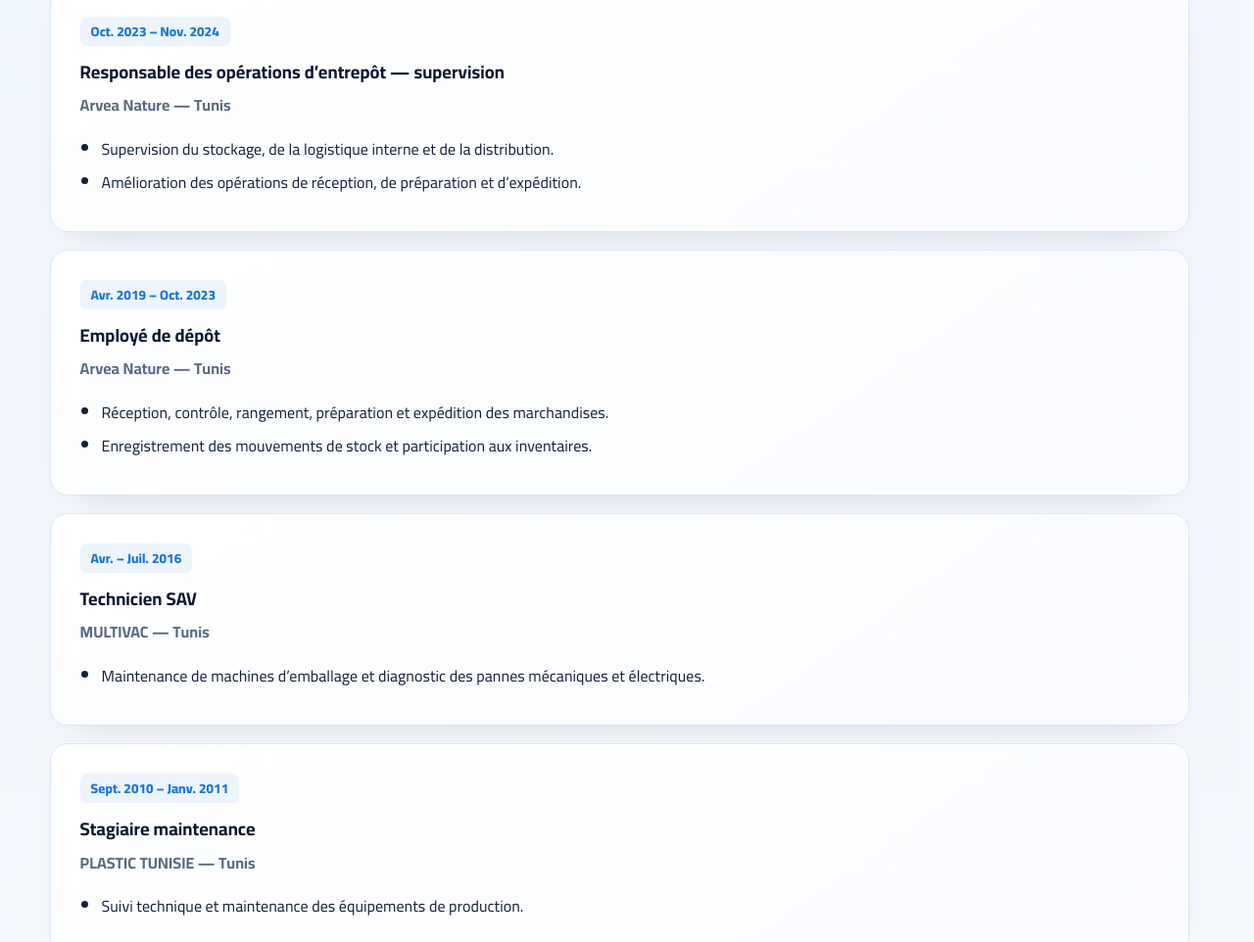
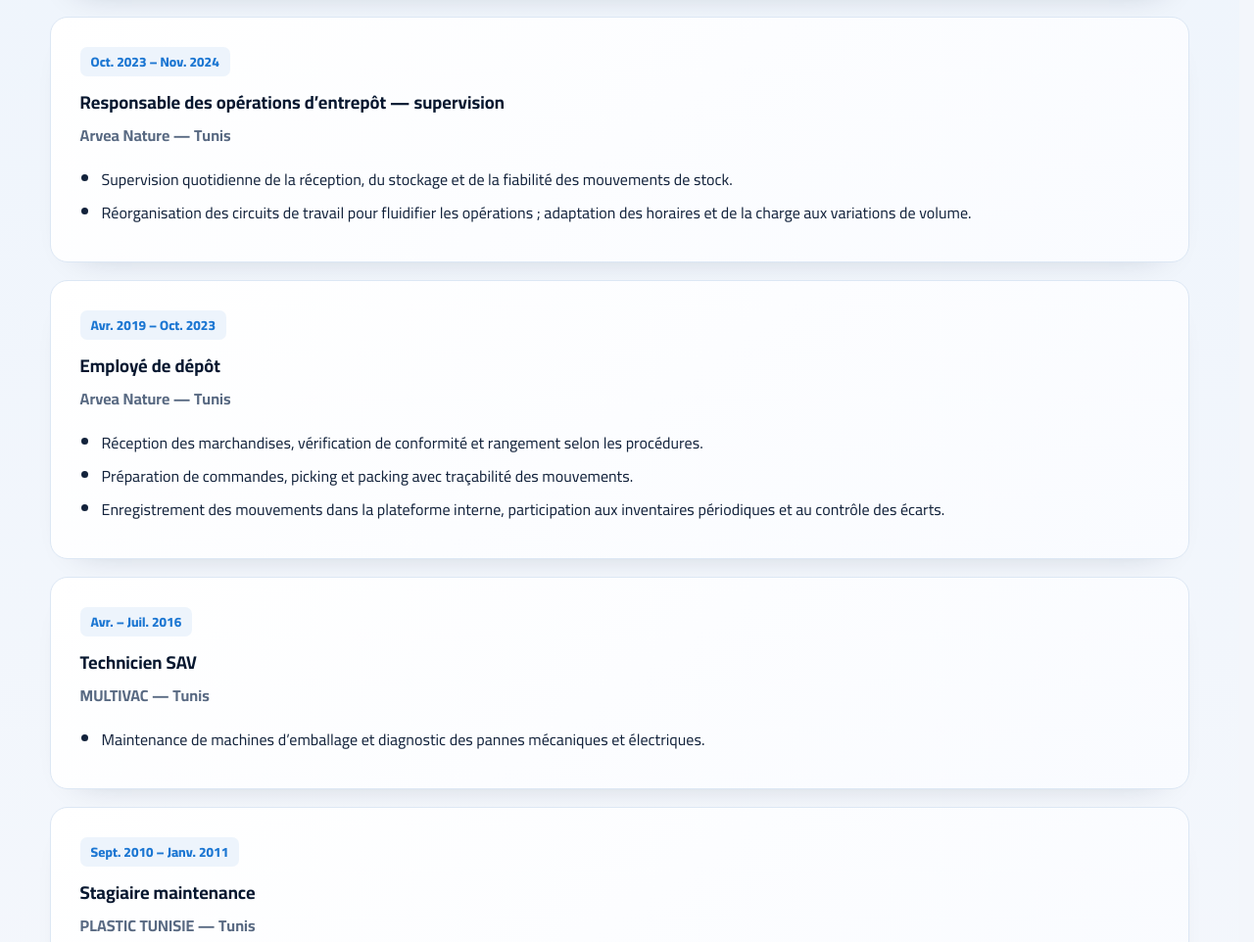
Before and after one commit to jouinibelhassen715-cmd/jouinibelhassen715-cmd.github.io, a plain HTML site: page index.html in a window 1280 px wide. Shown: the part 1838-2800 px from the top of the page at 98% size. Drawn offline with Linux system fonts and the light colour scheme.

Commit message:
Align portfolio with Canadian CV details

```diff
--- a/index.html
+++ b/index.html
@@ -694,12 +694,12 @@ footer{padding:28px 0!important;color:#64748b!important}
       heroContact: "Me contacter",
       stats: [
         ["≈ 8 ans", "d’expérience en entrepôt"],
-        ["2 ans", "en postes de responsabilité"],
+        ["2+ ans", "en supervision"],
         ["150–250", "commandes reçues / jour (normal)"],
         ["800", "commandes reçues / jour (pointe)"]
       ],
       aboutTitle: "Profil professionnel",
-      about: "Gestionnaire de stocks avec près de 8 ans d’expérience en entrepôt à fort volume, dont 2 ans à des postes de responsabilité. Fiabilisation des stocks par les inventaires réguliers et l’analyse des écarts, suivi des indicateurs sur Excel et Google Sheets, et encadrement quotidien de l’équipe dans le respect des règles de sécurité.",
+      about: "Gestionnaire de stocks avec près de 8 ans d’expérience en entreposage et distribution, dont plus de 2 ans à des postes de supervision. Expérience en réception, contrôle des stocks, inventaires périodiques, rapprochement des écarts et traçabilité. Habitué à encadrer une équipe de plancher, répartir les tâches et adapter les priorités aux volumes et aux délais.",
       expTitle: "Expérience professionnelle",
       jobs: [
         {
@@ -718,8 +718,8 @@ footer{padding:28px 0!important;color:#64748b!important}
           title: "Responsable des opérations d’entrepôt — supervision",
           company: "Arvea Nature — Tunis",
           bullets: [
-            "Supervision du stockage, de la logistique interne et de la distribution.",
-            "Amélioration des opérations de réception, de préparation et d’expédition."
+            "Supervision quotidienne de la réception, du stockage et de la fiabilité des mouvements de stock.",
+            "Réorganisation des circuits de travail pour fluidifier les opérations ; adaptation des horaires et de la charge aux variations de volume."
           ]
         },
         {
@@ -727,8 +727,9 @@ footer{padding:28px 0!important;color:#64748b!important}
           title: "Employé de dépôt",
           company: "Arvea Nature — Tunis",
           bullets: [
-            "Réception, contrôle, rangement, préparation et expédition des marchandises.",
-            "Enregistrement des mouvements de stock et participation aux inventaires."
+            "Réception des marchandises, vérification de conformité et rangement selon les procédures.",
+            "Préparation de commandes, picking et packing avec traçabilité des mouvements.",
+            "Enregistrement des mouvements dans la plateforme interne, participation aux inventaires périodiques et au contrôle des écarts."
           ]
         },
         {
@@ -750,17 +751,19 @@ footer{padding:28px 0!important;color:#64748b!important}
       ],
       skillsTitle: "Compétences",
       skills: [
-        ["Gestion d’entrepôt", ["Réception", "Picking / Packing", "Expédition", "Inventaires", "Traçabilité"]],
-        ["Pilotage", ["KPI", "Excel", "Google Sheets", "Tableaux de bord"]],
+        ["Gestion des stocks", ["Mouvements de stock", "Inventaires périodiques", "Rapprochement des écarts", "Fiabilité des données", "Traçabilité"]],
+        ["Réception et stockage", ["Contrôle de conformité", "Mise en stock", "Rangement", "Gestion des retours"]],
+        ["Pilotage", ["Excel avancé", "Google Sheets", "KPI", "Tableaux de bord", "Volumes et retards"]],
         ["Encadrement", ["Organisation du travail", "Formation des collègues", "Gestion des priorités"]],
-        ["Sécurité", ["SST", "HSE", "Premiers secours", "Incendie"]],
-        ["Technique", ["Automates Siemens", "SIMATIC Manager", "Maintenance"]],
+        ["Santé et sécurité", ["Pratiques SST", "Prévention des risques", "Propreté", "Secourisme", "Lutte contre l’incendie"]],
+        ["Outils et systèmes", ["ERP / WMS", "Notions de SAP", "Modules d’entreposage", "Logiciels de pointage"]],
+        ["Technique", ["Automates Siemens", "SIMATIC Manager", "Diagnostic mécanique et électrique", "Maintenance"]],
         ["Langues", ["Arabe : langue maternelle", "Français : courant", "Anglais : notions (vocabulaire technique du stock), en progression"]]
       ],
       eduTitle: "Formation et certifications",
       education: [
         ["BTS en Automatisme et informatique industrielle", "Centre Sectoriel de Formation en Électronique de Den Den — 2011"],
-        ["SST, premiers secours et lutte contre l’incendie", "Donia Formation & Sécurité — octobre 2022"],
+        ["Secourisme en milieu de travail et lutte contre l’incendie (SST)", "Donia Formation / Arvea Nature — 2022"],
         ["Baccalauréat technique", "2005"]
       ],
       cvTitle: "Mes CV",
@@ -795,12 +798,12 @@ footer{padding:28px 0!important;color:#64748b!important}
       heroContact: "تواصل معي",
       stats: [
         ["قرابة 8 سنوات", "خبرة في المستودعات"],
-        ["عامان", "في مناصب مسؤولية"],
+        ["أكثر من عامين", "في الإشراف"],
         ["150–250", "طلبية يومياً في الظروف العادية"],
         ["800", "طلبية يومياً في أوقات الذروة"]
       ],
       aboutTitle: "الملف المهني",
-      about: "مختص في تسيير المخزون بخبرة تقارب 8 سنوات في المستودعات ذات حجم العمل الكبير، منها عامان في مناصب مسؤولية. أعمل على ضمان دقة المخزون من خلال الجرد المنتظم وتحليل الفوارق، ومتابعة مؤشرات الأداء باستعمال Excel وGoogle Sheets، وتأطير الفريق يومياً مع احترام قواعد السلامة.",
+      about: "مختص في تسيير المخزون بخبرة تقارب 8 سنوات في التخزين والتوزيع، منها أكثر من عامين في مناصب إشراف. لدي خبرة في الاستلام ومراقبة المخزون والجرد الدوري ومطابقة الفوارق وتتبع حركة البضائع. معتاد على تأطير فريق العمل وتوزيع المهام وتحديد الأولويات حسب حجم العمل والآجال.",
       expTitle: "الخبرة المهنية",
       jobs: [
         {
@@ -851,17 +854,19 @@ footer{padding:28px 0!important;color:#64748b!important}
       ],
       skillsTitle: "المهارات",
       skills: [
-        ["إدارة المستودعات", ["الاستلام", "تحضير الطلبيات", "الشحن", "الجرد", "تتبع البضائع"]],
-        ["المتابعة", ["مؤشرات الأداء", "Excel", "Google Sheets", "لوحات المتابعة"]],
+        ["تسيير المخزون", ["حركات المخزون", "الجرد الدوري", "مطابقة الفوارق", "دقة البيانات", "التتبع"]],
+        ["الاستلام والتخزين", ["مراقبة المطابقة", "إدخال المخزون", "الترتيب", "إدارة المرتجعات"]],
+        ["المتابعة", ["Excel متقدم", "Google Sheets", "مؤشرات الأداء", "لوحات المتابعة", "الكميات والتأخيرات"]],
         ["التأطير", ["تنظيم العمل", "تكوين الزملاء", "إدارة الأولويات"]],
-        ["السلامة", ["السلامة المهنية", "HSE", "الإسعافات الأولية", "مكافحة الحرائق"]],
-        ["التقنية", ["أجهزة Siemens", "SIMATIC Manager", "الصيانة"]],
+        ["الصحة والسلامة", ["السلامة المهنية SST", "الوقاية من المخاطر", "النظافة", "الإسعافات الأولية", "مكافحة الحرائق"]],
+        ["الأنظمة والأدوات", ["ERP / WMS", "معرفة أولية بـ SAP", "أنظمة إدارة المستودعات", "برامج الحضور"]],
+        ["التقنية", ["أجهزة Siemens", "SIMATIC Manager", "التشخيص الميكانيكي والكهربائي", "الصيانة"]],
         ["اللغات", ["العربية: اللغة الأم", "الفرنسية: طلاقة", "الإنجليزية: مبادئ أولية (مصطلحات تقنية في المخزون)، في طور التحسّن"]]
       ],
       eduTitle: "التكوين والشهادات",
       education: [
         ["شهادة تقني سامٍ في الأتمتة والإعلامية الصناعية", "المركز القطاعي للتكوين في الإلكترونيك بدن دن — 2011"],
-        ["السلامة المهنية والإسعافات الأولية ومكافحة الحرائق", "Donia Formation & Sécurité — أكتوبر 2022"],
+        ["الإسعافات الأولية في مكان العمل ومكافحة الحرائق (SST)", "Donia Formation / Arvea Nature — 2022"],
         ["باكالوريا تقنية", "2005"]
       ],
       cvTitle: "السيرة الذاتية",
```
